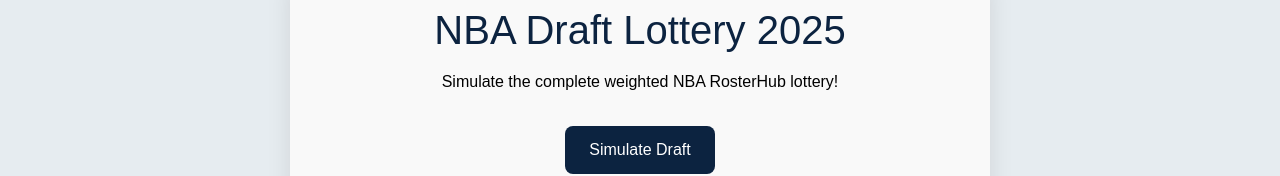
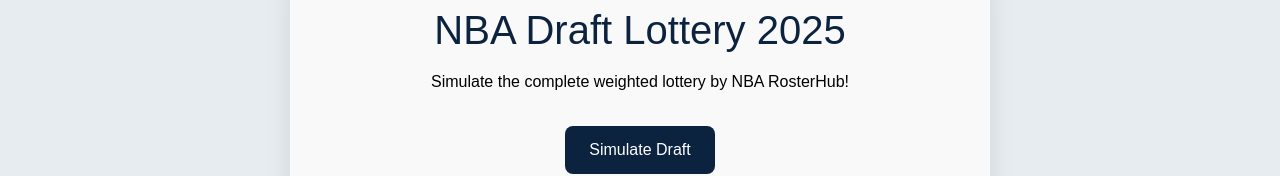
Before and after one commit to nanthsar/NBA-RosterHub, a SvelteKit app: page /draft in a window 1280 px wide. Shown: the part 160-336 px from the top of the page. Built offline with nearby package versions, Linux system fonts and the light colour scheme.

Commit message:
update 5.1

```diff
--- a/src/routes/draft/+page.svelte
+++ b/src/routes/draft/+page.svelte
@@ -51,7 +51,7 @@
 
 <div class="lottery">
 	<h1>NBA Draft Lottery 2025</h1>
-	<p>Simulate the complete weighted NBA RosterHub lottery!</p>
+	<p>Simulate the complete weighted lottery by NBA RosterHub!</p>
 
 	<button class="btn custom-btn" on:click={runFullDraftLottery}>Simulate Draft</button>
 
--- a/src/routes/teams/[teams_id]/update/+page.svelte
+++ b/src/routes/teams/[teams_id]/update/+page.svelte
@@ -21,7 +21,7 @@
 
     <div class="mb-3">
       <label class="form-label"for="conference">Conference</label>
-      <input value={data.conference} name="conference" class="form-control" type="text" />
+      <input value={data.conference} name="conference" class="form-control" type="text" readonly />
     </div>
 
     <div class="mb-3">
```
